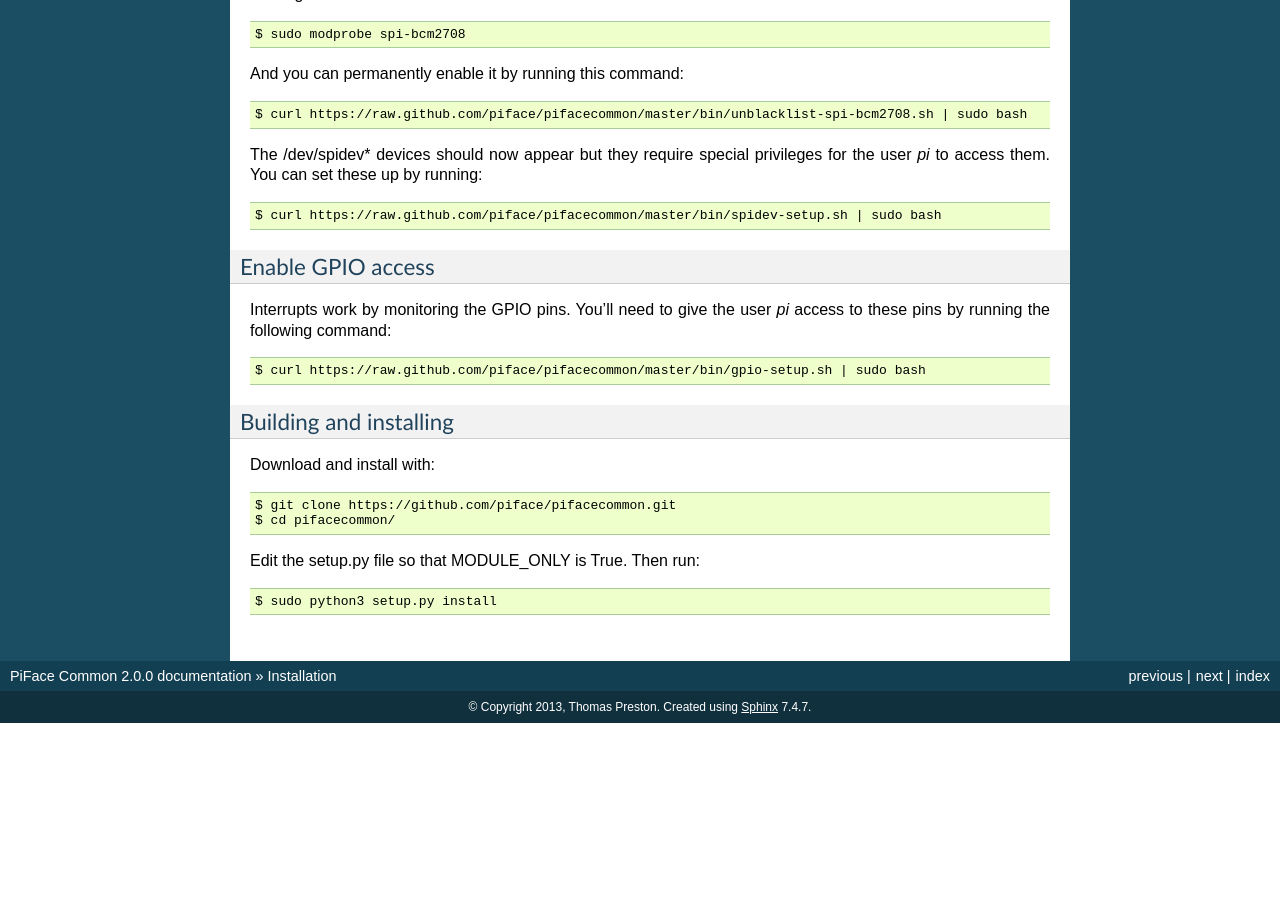
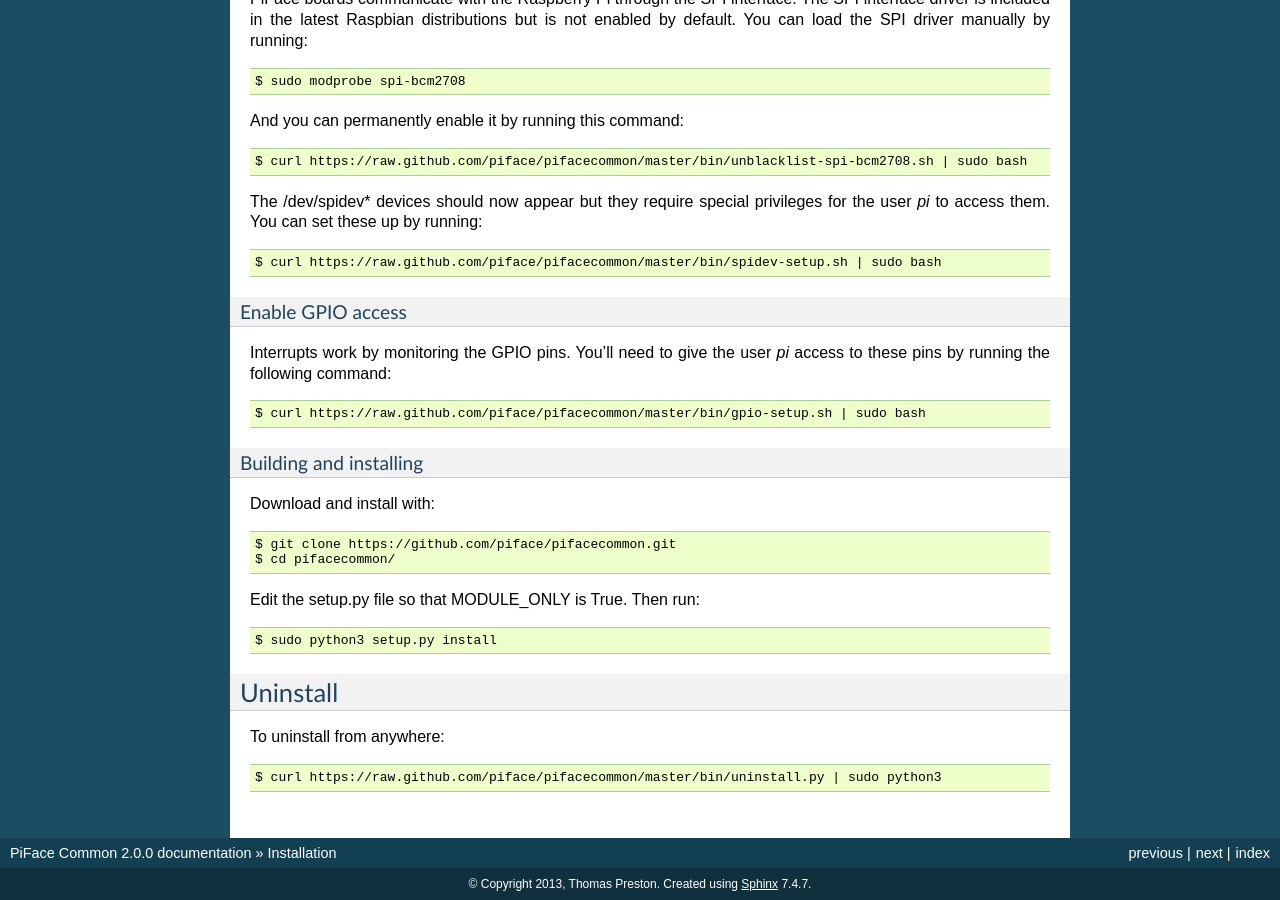
Before and after one commit to piface/pifacecommon, a Sphinx documentation site: the page built from docs/installation.rst, in a window 1280 px wide and 900 px high, scrolled down 653 px. Built offline with Sphinx 7.4.7, drawn with Linux system fonts in a browser that asks for light colours; formulas are drawn with MathJax 3; before the commit the page ends 1376 px from its top, so only the background shows below that; some of the changed text lies outside the part shown.

Commit message:
added instructions for uninstall

```diff
--- a/docs/installation.rst
+++ b/docs/installation.rst
@@ -21,12 +24,12 @@
 
 
 The Slow Way
-============
+------------
 This is a more detailed description of the installation. You will have to reboot
 after setting up SPI and GPIO permissions.
 
 Enable the SPI module
----------------------
+^^^^^^^^^^^^^^^^^^^^^
 PiFace boards communicate with the Raspberry Pi through the SPI interface.
 The SPI interface driver is included in the latest Raspbian distributions
 but is not enabled by default. You can load the SPI driver manually by running::
@@ -43,14 +46,14 @@
     $ curl https://raw.github.com/piface/pifacecommon/master/bin/spidev-setup.sh | sudo bash
 
 Enable GPIO access
-------------------
+^^^^^^^^^^^^^^^^^^
 Interrupts work by monitoring the GPIO pins. You'll need to give the user *pi*
 access to these pins by running the following command::
 
     $ curl https://raw.github.com/piface/pifacecommon/master/bin/gpio-setup.sh | sudo bash
 
 Building and installing
------------------------
+^^^^^^^^^^^^^^^^^^^^^^^
 Download and install with::
 
     $ git clone https://github.com/piface/pifacecommon.git
@@ -59,3 +62,11 @@
 Edit the setup.py file so that MODULE_ONLY is True. Then run::
 
     $ sudo python3 setup.py install
+
+
+Uninstall
+=========
+
+To uninstall from anywhere::
+
+    $ curl https://raw.github.com/piface/pifacecommon/master/bin/uninstall.py | sudo python3
```
Also changed, not shown: other parts of docs/installation.rst (+4 -1 lines), README.md (+15 -5 lines), 1 other file.
